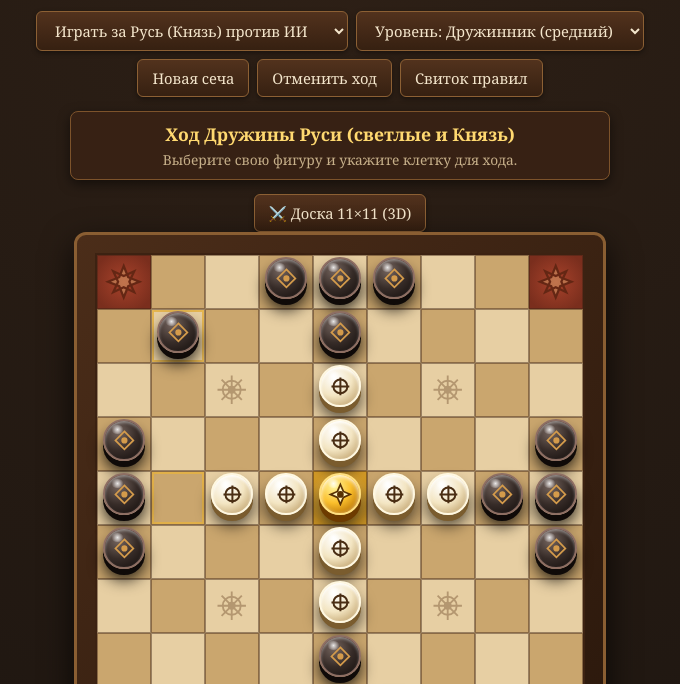
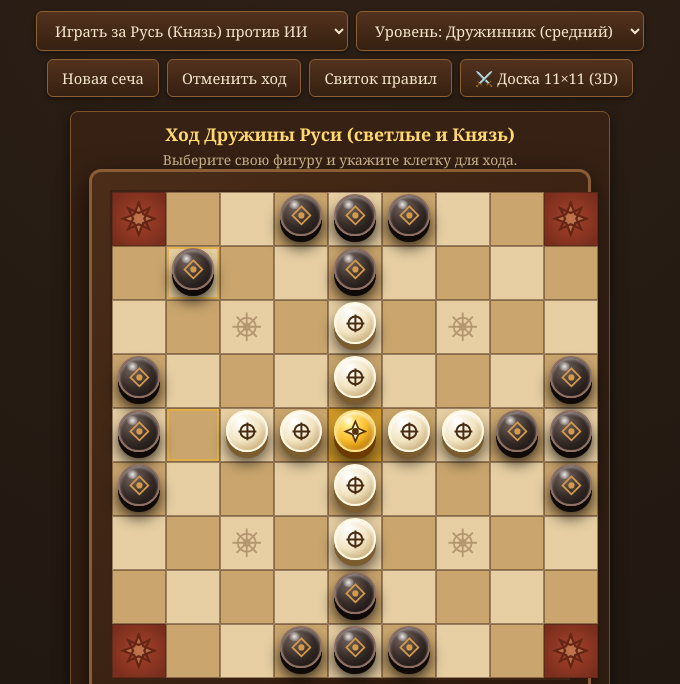
Before and after one commit to cepera744-web/tavlei, a plain HTML site: page index.html in a window 1280 px wide. Shown: the part 91-775 px from the top of the page, without its empty margins (300-980 px from the left). Drawn offline with Linux system fonts and the light colour scheme.

Commit message:
Update index.html

```diff
--- a/index.html
+++ b/index.html
@@ -158,11 +158,11 @@
   <button onclick="resetGame()">Новая сеча</button>
   <button onclick="undoMove()">Отменить ход</button>
   <button onclick="openRules()">Свиток правил</button>
+<a href="11x11.html" style="text-decoration:none;"><button type="button">⚔️ Доска 11×11 (3D)</button></a>
 </div>
 <div class="status-bar">
   <div class="status-turn" id="turnText">Ход Нападающих (тёмные)</div>
   <div class="status-info" id="infoText">Нападающие начинают первыми. Выберите воина для хода.</div>
-</div><a href="11x11.html" style="text-decoration:none;"><button type="button">⚔️ Доска 11×11 (3D)</button></a>
 <div class="board-frame"><div class="board" id="board"></div></div>
 <div class="legend">
   <div class="legend-item"><span class="legend-dot" style="background:#d4941c; border:1px solid #fff3b8;"></span><span>Князь (цель — угловая Крепость)</span></div>
```
